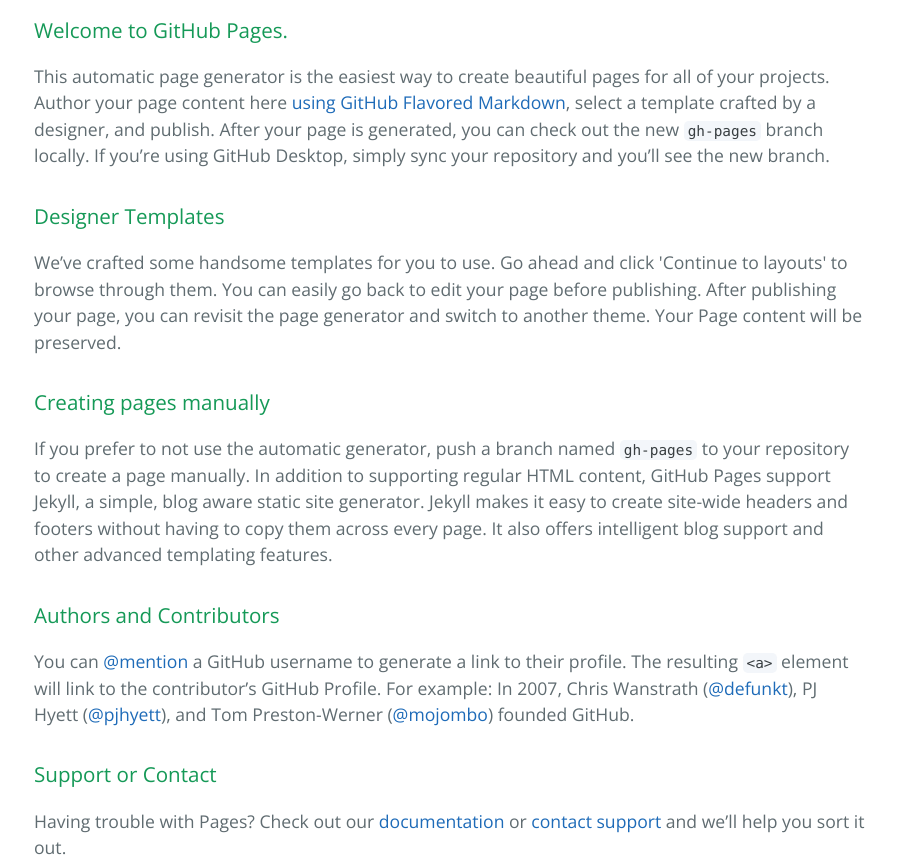
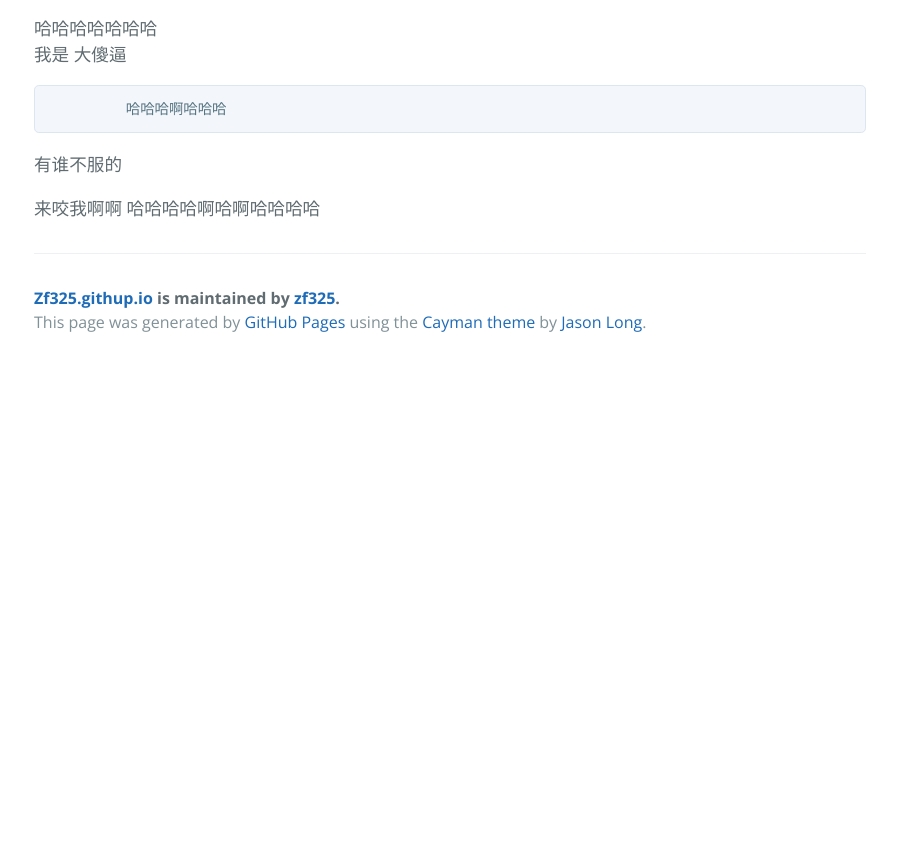
Before and after one commit to zf325/zf325.githup.io, a plain HTML site: page index.html in a window 1280 px wide. Shown: the part 400-1264 px from the top of the page, without its empty margins (190-1087 px from the left). After the commit the page ends 800 px from the top, so only its background shows below. Drawn offline with nearby package versions, Linux system fonts and the light colour scheme.

```diff
--- a/index.html
+++ b/index.html
@@ -19,30 +19,15 @@
     </section>
 
     <section class="main-content">
-      <h3>
-<a id="welcome-to-github-pages" class="anchor" href="#welcome-to-github-pages" aria-hidden="true"><span class="octicon octicon-link"></span></a>Welcome to GitHub Pages.</h3>
+      <p>哈哈哈哈哈哈哈<br>
+  我是  大傻逼  </p>
 
-<p>This automatic page generator is the easiest way to create beautiful pages for all of your projects. Author your page content here <a href="https://guides.github.com/features/mastering-markdown/">using GitHub Flavored Markdown</a>, select a template crafted by a designer, and publish. After your page is generated, you can check out the new <code>gh-pages</code> branch locally. If you’re using GitHub Desktop, simply sync your repository and you’ll see the new branch.</p>
+<pre><code>         哈哈哈啊哈哈哈
+</code></pre>
 
-<h3>
-<a id="designer-templates" class="anchor" href="#designer-templates" aria-hidden="true"><span class="octicon octicon-link"></span></a>Designer Templates</h3>
+<p>有谁不服的   </p>
 
-<p>We’ve crafted some handsome templates for you to use. Go ahead and click 'Continue to layouts' to browse through them. You can easily go back to edit your page before publishing. After publishing your page, you can revisit the page generator and switch to another theme. Your Page content will be preserved.</p>
-
-<h3>
-<a id="creating-pages-manually" class="anchor" href="#creating-pages-manually" aria-hidden="true"><span class="octicon octicon-link"></span></a>Creating pages manually</h3>
-
-<p>If you prefer to not use the automatic generator, push a branch named <code>gh-pages</code> to your repository to create a page manually. In addition to supporting regular HTML content, GitHub Pages support Jekyll, a simple, blog aware static site generator. Jekyll makes it easy to create site-wide headers and footers without having to copy them across every page. It also offers intelligent blog support and other advanced templating features.</p>
-
-<h3>
-<a id="authors-and-contributors" class="anchor" href="#authors-and-contributors" aria-hidden="true"><span class="octicon octicon-link"></span></a>Authors and Contributors</h3>
-
-<p>You can <a href="https://github.com/blog/821" class="user-mention">@mention</a> a GitHub username to generate a link to their profile. The resulting <code>&lt;a&gt;</code> element will link to the contributor’s GitHub Profile. For example: In 2007, Chris Wanstrath (<a href="https://github.com/defunkt" class="user-mention">@defunkt</a>), PJ Hyett (<a href="https://github.com/pjhyett" class="user-mention">@pjhyett</a>), and Tom Preston-Werner (<a href="https://github.com/mojombo" class="user-mention">@mojombo</a>) founded GitHub.</p>
-
-<h3>
-<a id="support-or-contact" class="anchor" href="#support-or-contact" aria-hidden="true"><span class="octicon octicon-link"></span></a>Support or Contact</h3>
-
-<p>Having trouble with Pages? Check out our <a href="https://help.github.com/pages">documentation</a> or <a href="https://github.com/contact">contact support</a> and we’ll help you sort it out.</p>
+<p>来咬我啊啊    哈哈哈哈啊哈啊哈哈哈哈 </p>
 
       <footer class="site-footer">
         <span class="site-footer-owner"><a href="https://github.com/zf325/zf325.githup.io">Zf325.githup.io</a> is maintained by <a href="https://github.com/zf325">zf325</a>.</span>
```
Also changed, not shown: params.json (+1 -1 lines).
